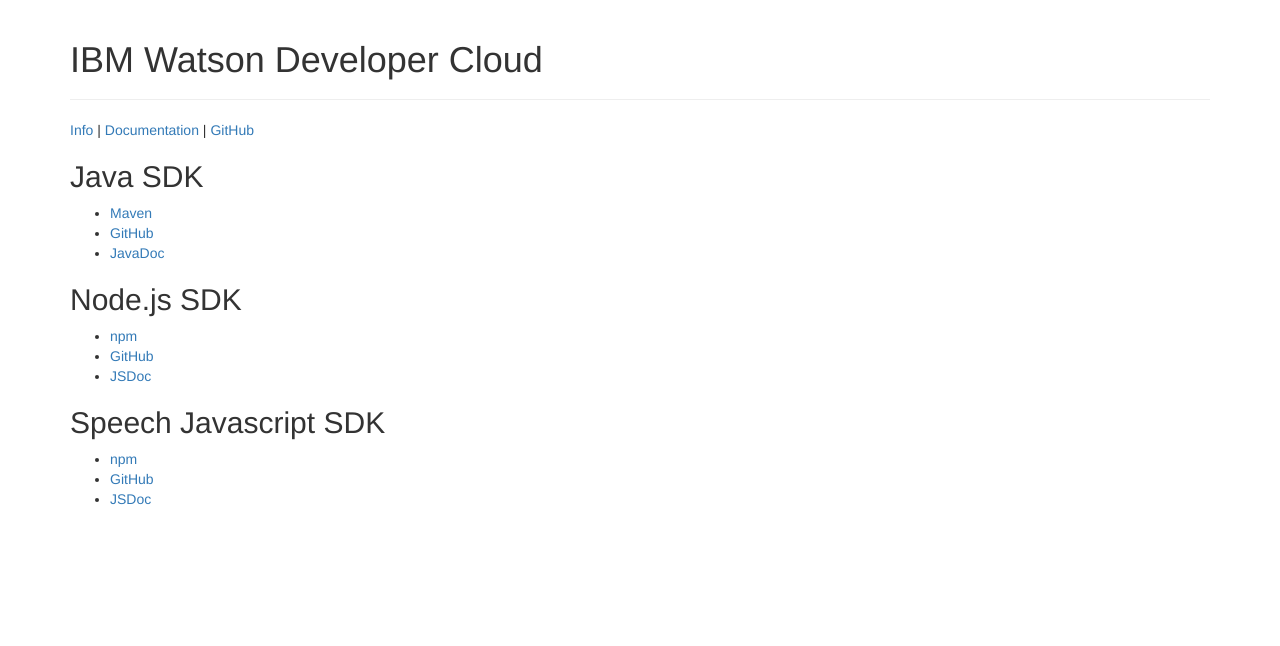
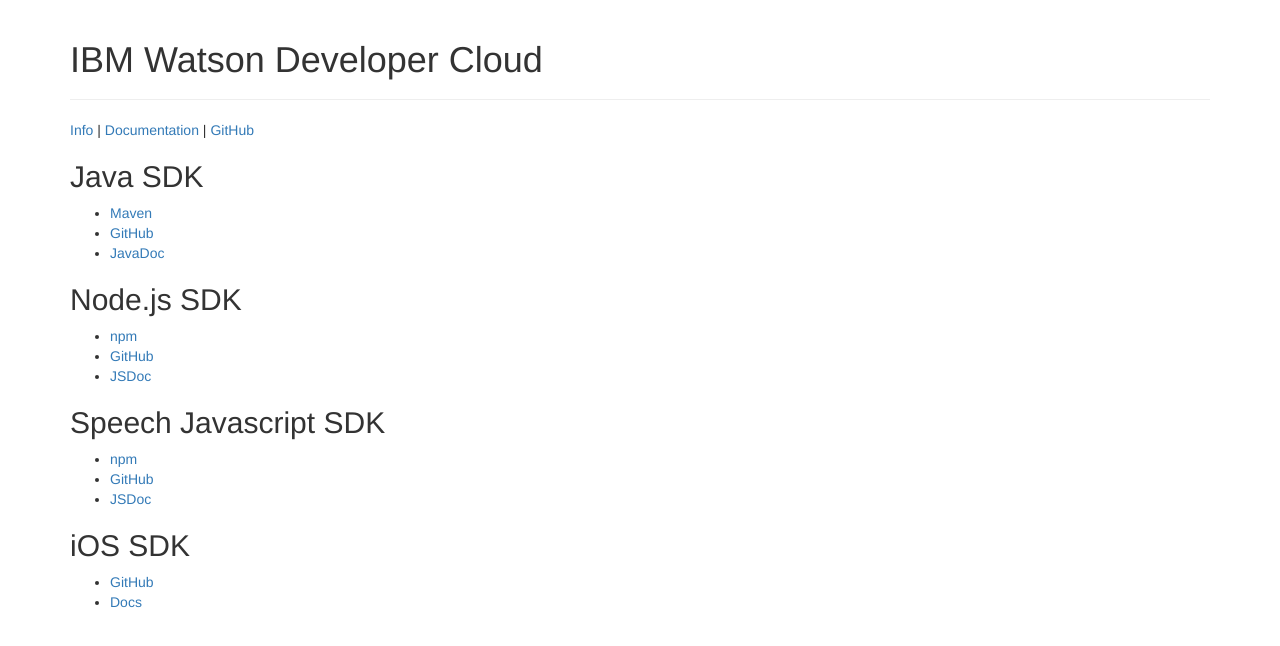
Before and after one commit to watson-developer-cloud/watson-developer-cloud.github.io, a plain HTML site: page index.html in a window 1280 px wide. Drawn offline with nearby package versions, Linux system fonts and the light colour scheme.

Commit message:
Update index.html

```diff
--- a/index.html
+++ b/index.html
@@ -39,6 +39,11 @@
         <li><a href="http://watson-developer-cloud.github.io/speech-javascript-sdk/">JSDoc</a></li>
     </ul>
 
+    <h2>iOS SDK</h2>
+    <ul>
+        <li><a href="https://github.com/watson-developer-cloud/ios-sdk">GitHub</a></li>
+        <li><a href="http://watson-developer-cloud.github.io/ios-sdk/">Docs</a></li>
+    </ul>
 </div>
 
 <script>
```
